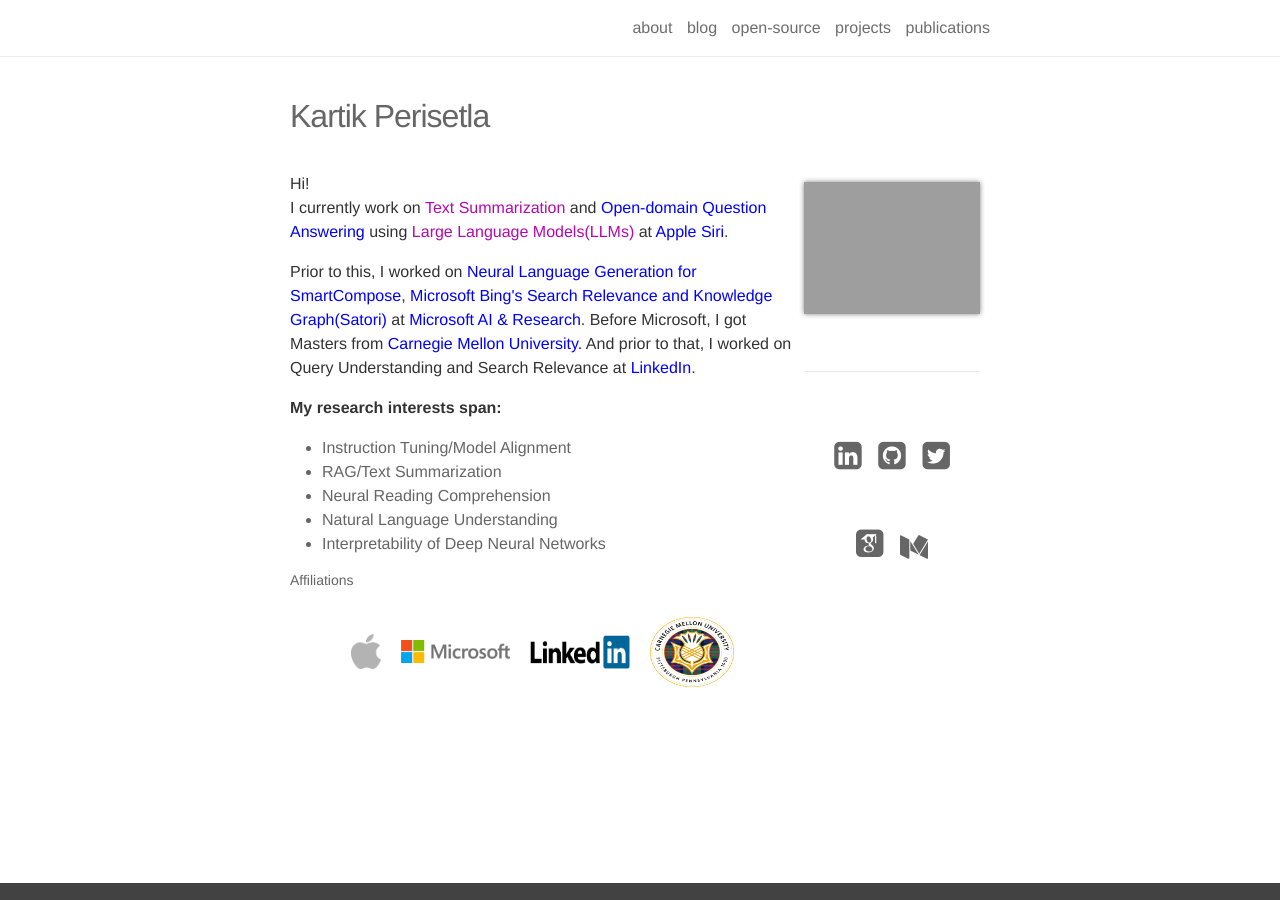
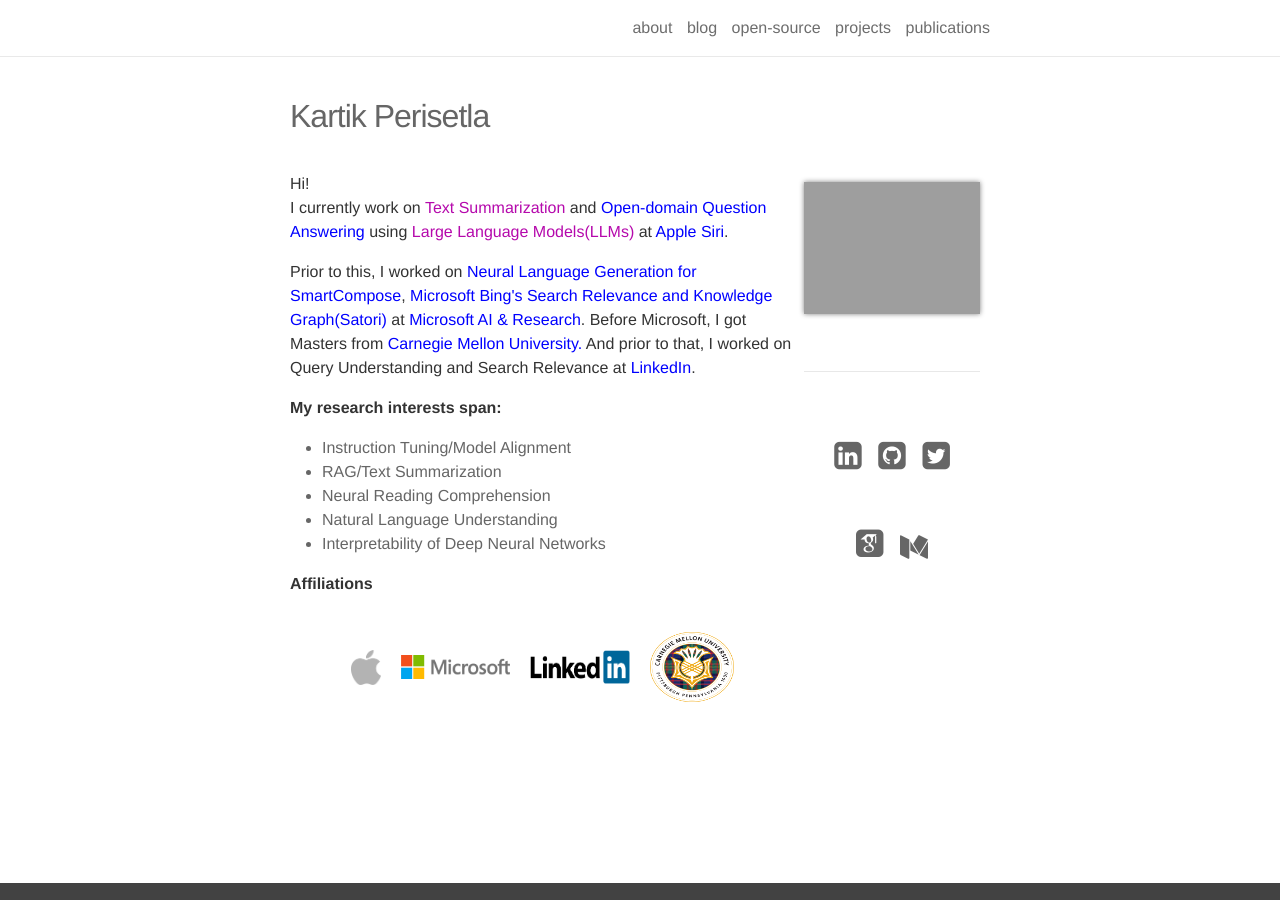
Before and after one commit to kartikperisetla/kartikperisetla.github.io, a Jekyll site: the page built from _pages/about.md, in a window 1280 px wide. Built offline with Jekyll 4.4.1, drawn with Linux system fonts in a browser that asks for light colours; nearby versions of some CDN libraries; some web fonts are replaced.

Commit message:
nit change

```diff
--- a/_pages/about.md
+++ b/_pages/about.md
@@ -27,7 +27,9 @@
 </p>
 
 
-<h5>Affiliations</h5>
+<p align="left">
+<b>Affiliations</b>
+</p>
 <div style="display: flex; justify-content: center; align-items: center; gap: 20px; padding: 20px;">
   <img src="assets/img/apple_logo.png" alt="Logo 1" style="height: 35px; width: 30px;">
   <img src="assets/img/microsoft_logo.png" alt="Logo 2" style="height: 86x; width: 109px;">
```
